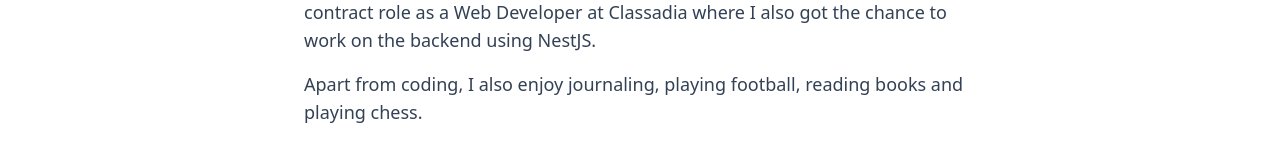
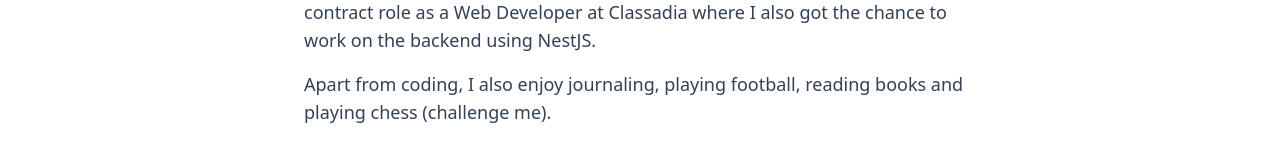
Before and after one commit to samimsu/samimsu.github.io, a React (Vite) app: page /about in a window 1280 px wide. Shown: the part 303-464 px from the top of the page. Built offline with nearby package versions, Linux system fonts and the light colour scheme.

Commit message:
Add chess.com link on 'About' page

```diff
--- a/src/pages/About.tsx
+++ b/src/pages/About.tsx
@@ -22,7 +22,16 @@
             </p>
             <p>
               Apart from coding, I also enjoy journaling, playing football,
-              reading books and playing chess.
+              reading books and playing chess (
+              <a
+                href="https://www.chess.com/member/sami7em"
+                target="_blank"
+                rel="noopener noreferrer"
+                className="hover:underline"
+              >
+                challenge me
+              </a>
+              ).
             </p>
           </div>
         </div>
```
